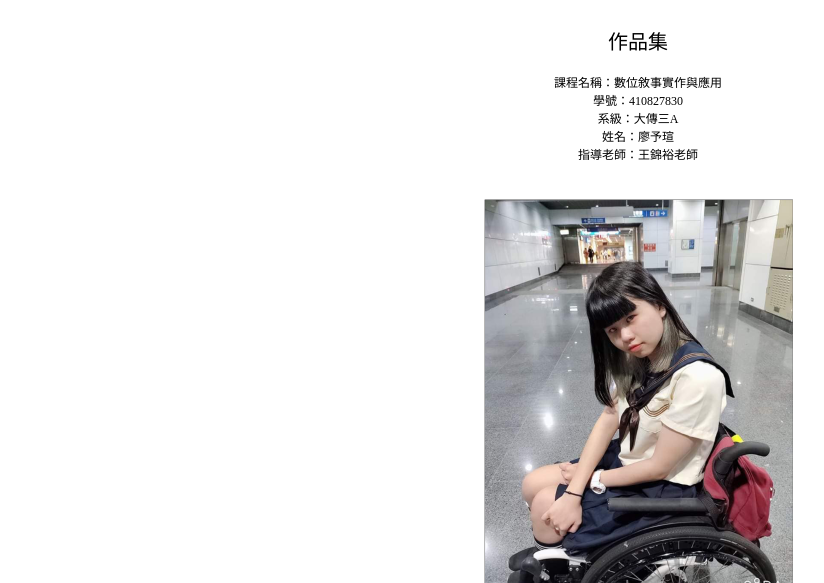
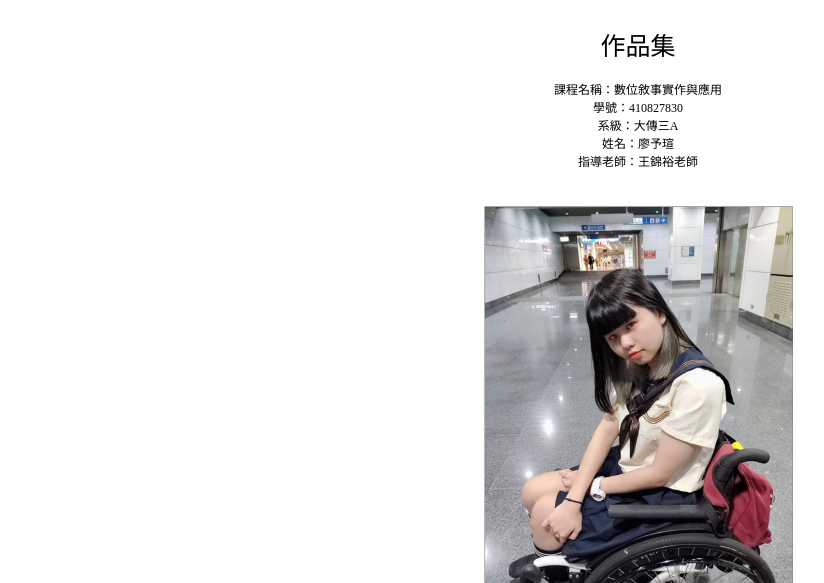
Before and after one commit to shannon30/sad, a plain HTML site: page index.html in a window 1280 px wide. Shown: the top 583 px of the page, without its empty margins (2-826 px from the left). Drawn offline with Linux system fonts and the light colour scheme.

Commit message:
Update index.html

```diff
--- a/index.html
+++ b/index.html
@@ -19,7 +19,7 @@
 
 			<div style="text-align: center;">
 				<br>
-				<font style="font-size: 20px;">作品集</font><br><br>
+				<font style="font-size: 25px;strong">作品集</font><br><br>
 				<font style="font-size: 12px;">課程名稱：數位敘事實作與應用</font><br>
 				<font style="font-size: 12px;">學號：410827830</font><br>
 				<font style="font-size: 12px;">系級：大傳三A</font><br>
```
